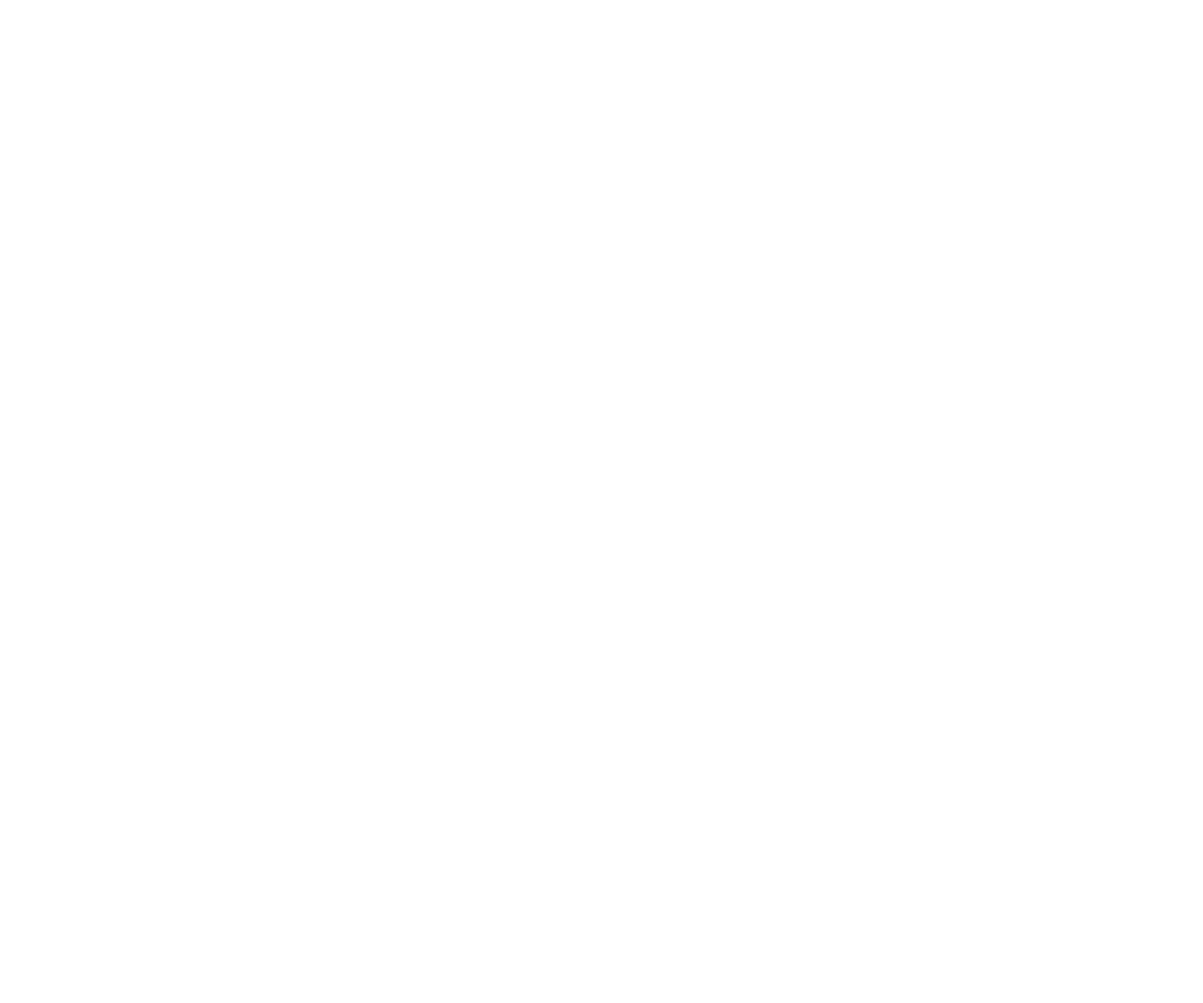
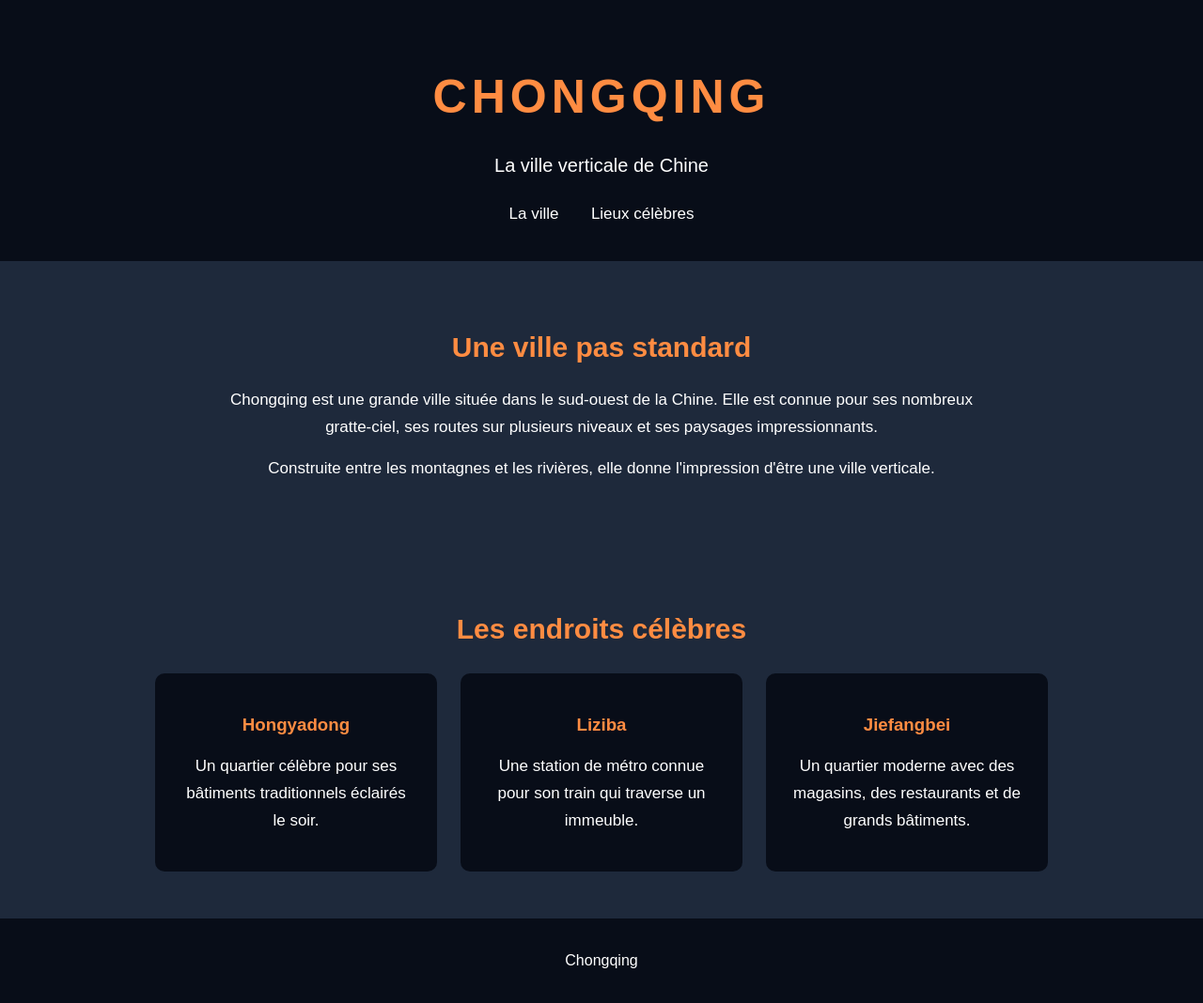
Before and after one commit to samVall-ssd/projetChine, a plain HTML site: page Ex4.html in a window 1280 px wide. Shown: the whole page at 94% size. Before the commit the page ends 800 px from the top, so only its background shows below. Drawn offline with Linux system fonts and the light colour scheme.

Commit message:
finalistaion

```diff
--- a/Ex4.html
+++ b/Ex4.html
@@ -1,12 +1,77 @@
 <!DOCTYPE html>
-<html lang="en">
+<html lang="fr">
+
 <head>
     <meta charset="UTF-8">
     <meta name="viewport" content="width=device-width, initial-scale=1.0">
-    <title>Chongqing la ville vericale</title>
+    <title>Chongqing - La ville verticale</title>
+    <link rel="stylesheet" href="ex4.css">
 </head>
+
 <body>
-    <h1></h1>
+
+    <header>
+        <h1>CHONGQING</h1>
+        <p>La ville verticale de Chine</p>
+
+        <nav>
+            <a href="#ville">La ville</a>
+            <a href="#lieux">Lieux célèbres</a>
+        </nav>
+    </header>
+
+    <section class="presentation" id="ville">
+        <h2>Une ville pas standard</h2>
+
+        <p>
+            Chongqing est une grande ville située dans le sud-ouest de la Chine.
+            Elle est connue pour ses nombreux gratte-ciel, ses routes sur plusieurs
+            niveaux et ses paysages impressionnants.
+        </p>
+
+        <p>
+            Construite entre les montagnes et les rivières, elle donne
+            l'impression d'être une ville verticale.
+        </p>
+    </section>
+
+
+    <section class="lieux" id="lieux">
+        <h2>Les endroits célèbres</h2>
+
+        <div class="cartes">
+
+            <div class="carte">
+                <h3>Hongyadong</h3>
+                <p>
+                    Un quartier célèbre pour ses bâtiments traditionnels
+                    éclairés le soir.
+                </p>
+            </div>
+
+            <div class="carte">
+                <h3>Liziba</h3>
+                <p>
+                    Une station de métro connue pour son train qui traverse
+                    un immeuble.
+                </p>
+            </div>
+
+            <div class="carte">
+                <h3>Jiefangbei</h3>
+                <p>
+                    Un quartier moderne avec des magasins, des restaurants
+                    et de grands bâtiments.
+                </p>
+            </div>
+
+        </div>
+    </section>
+
+    <footer>
+        <p>Chongqing</p>
+    </footer>
 
 </body>
+
 </html>
--- a/ex4.css
+++ b/ex4.css
@@ -0,0 +1,113 @@
+
+/* Paramètres généraux */
+
+body {
+    margin: 0;
+    font-family: Arial, sans-serif;
+    background-color: #111827;
+    color: white;
+}
+
+/* En-tête */
+
+header {
+    background-color: #080d18;
+    text-align: center;
+    padding: 40px;
+}
+
+header h1 {
+    font-size: 50px;
+    letter-spacing: 5px;
+    color: #ff8c42;
+}
+
+header p {
+    font-size: 20px;
+}
+
+/* Menu */
+
+nav {
+    margin-top: 30px;
+}
+
+nav a {
+    color: white;
+    text-decoration: none;
+    margin: 15px;
+    font-size: 17px;
+}
+
+nav a:hover {
+    color: #ff8c42;
+}
+
+/* Sections */
+
+section {
+    padding: 50px;
+    text-align: center;
+}
+
+section h2 {
+    color: #ff8c42;
+    font-size: 30px;
+}
+
+section p {
+    font-size: 17px;
+    line-height: 1.7;
+    max-width: 800px;
+    margin: 15px auto;
+}
+
+/* Présentation */
+
+.presentation {
+    background-color: #1e293b;
+}
+
+/* Architecture */
+
+.architecture {
+    background-color: #263449;
+}
+
+/* Cartes des lieux */
+
+.lieux {
+    background-color: #1e293b;
+}
+
+.cartes {
+    display: flex;
+    justify-content: center;
+    gap: 25px;
+    margin-top: 30px;
+}
+
+.carte {
+    background-color: #080d18;
+    padding: 25px;
+    width: 250px;
+    border-radius: 10px;
+    transition: 0.3s;
+}
+
+.carte:hover {
+    transform: translateY(-8px);
+    background-color: #35445c;
+}
+
+.carte h3 {
+    color: #ff8c42;
+}
+
+/* Pied de page */
+
+footer {
+    background-color: #080d18;
+    text-align: center;
+    padding: 20px;
+}
```
